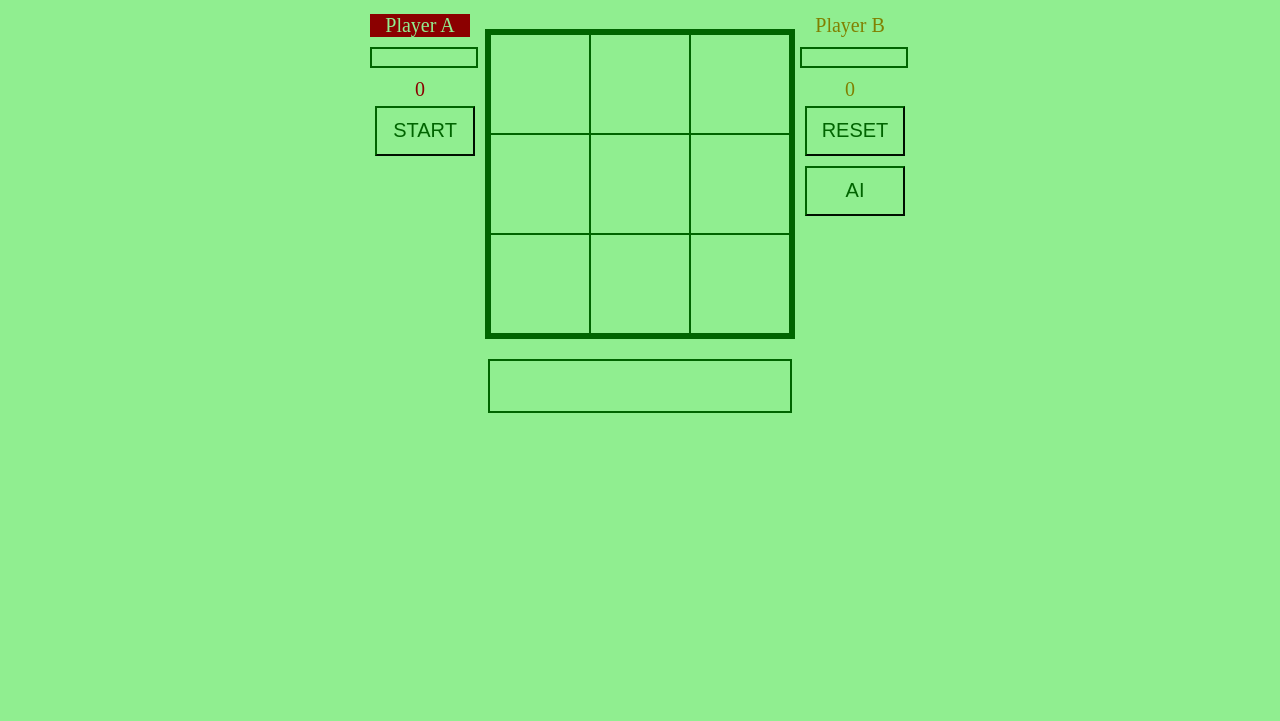
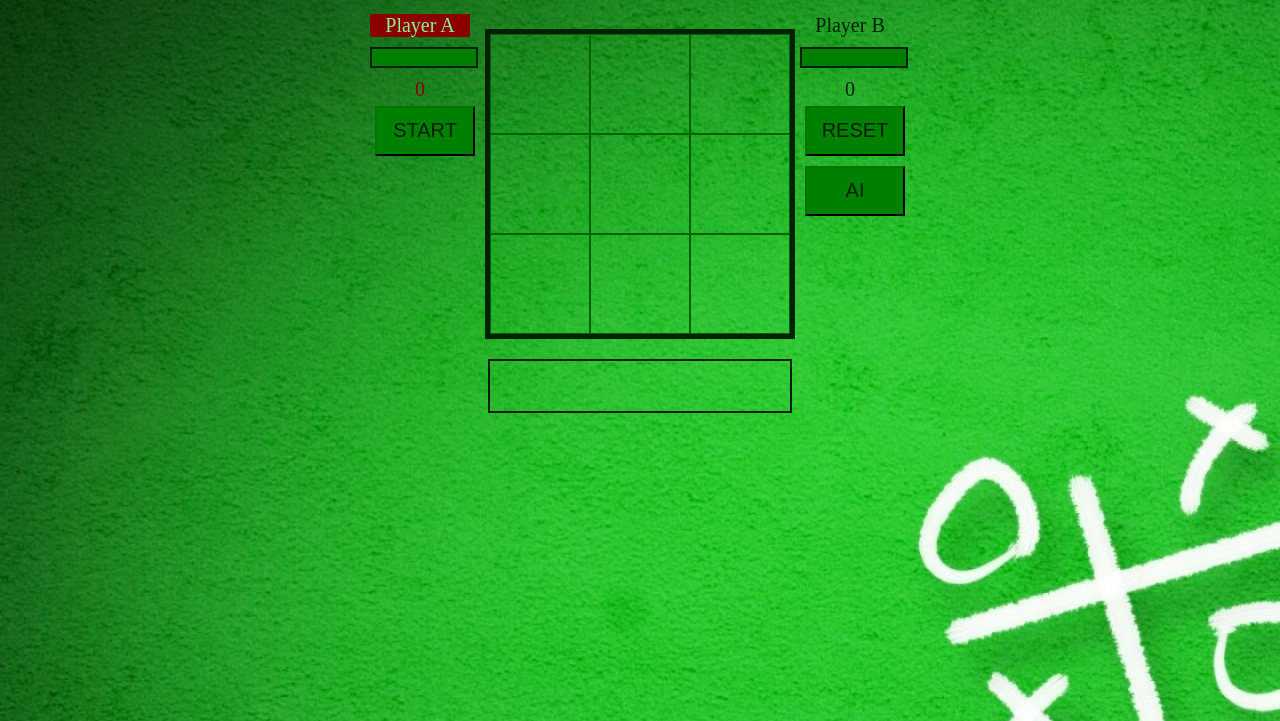
Before and after one commit to AlexErdei73/tic-tac-toe, a plain HTML site: page index.html in a window 1280 px wide. Shown: the part 79-800 px from the top of the page. Drawn offline with Linux system fonts and the light colour scheme.

Commit message:
style the program

```diff
--- a/tictactoe.css
+++ b/tictactoe.css
@@ -4,14 +4,15 @@
   }
 
 body {
-    background-color: lightgreen;
+    background-color: green;
+    background-image: url("tic-tac-toe.jpg");
 }
 
 h1 {
     width: 20%;
     margin: 2% auto;
     padding-left: 10%;
-    color: darkgreen;
+    color: rgb(0, 32, 0);
 }
 
 .gameBoard {
@@ -19,7 +20,7 @@ h1 {
     height: 300px;
     margin: 20px 0;
     margin-left: 10px;
-    border: 5px solid darkgreen;
+    border: 5px solid rgb(0, 32, 0);
     font-size: 60px;
     line-height: 98px;
     font-family: 'Montserrat',serif;
@@ -38,7 +39,7 @@ h1 {
     width: 300px;
     height: 50px;
     margin: auto;
-    border: 2px solid darkgreen;
+    border: 2px solid rgb(0,32,0);
     line-height: 50px;
     clear: both;
 }
@@ -52,14 +53,13 @@ h1 {
 input {
     width: 100px;
     margin: 10px 0;
-    background-color: lightgreen;
-    border: 2px solid darkgreen;
+    background-color: green;
+    border: 2px solid rgb(0, 32, 0);
 }
 
 .display {
     width: 550px;
     margin: auto;
-    color: darkgreen;
     text-align: center;
     font-size: 20px;
     font-style: bold;
@@ -70,21 +70,21 @@ input {
 }
 
 #b {
-    color: olive;
+    color: rgb(0, 32, 0);
 }
 
 button {
     width: 100px;
     height: 50px;
-    background-color: lightgreen;
-    color: darkgreen;
+    background-color: green;
+    color: rgb(0, 32, 0);
     font-size: 20px;
     font-style: bold;
-    border-color: darkgreen;
+    border-color: rgb(0, 32, 0);
     margin: 5px;
 }
 
 button:hover {
-    background-color: darkgreen;
-    color: lightgreen;
+    background-color: rgb(0, 32, 0);
+    color: green;
 }
--- a/tictactoe.js
+++ b/tictactoe.js
@@ -216,7 +216,7 @@ const displayControl = function(){
         if (char == 'x') {
             div.style = 'text-shadow:0 0 0 darkred';
         } else {
-            div.style = 'text-shadow:0 0 0 olive';
+            div.style = 'text-shadow:0 0 0 rgb(0, 32, 0)';
         }
     }
 
@@ -303,7 +303,7 @@ const displayControl = function(){
             divNameA.style = 'color: lightgreen; background: darkred;';
             divNameB.style = '';
         } else {
-            divNameB.style = 'color: lightgreen; background: olive;';
+            divNameB.style = 'color: lightgreen; background: rgb(0, 32, 0);';
             divNameA.style = '';
         }
     }
```
Also changed, not shown: tic-tac-toe.jpg (added).
